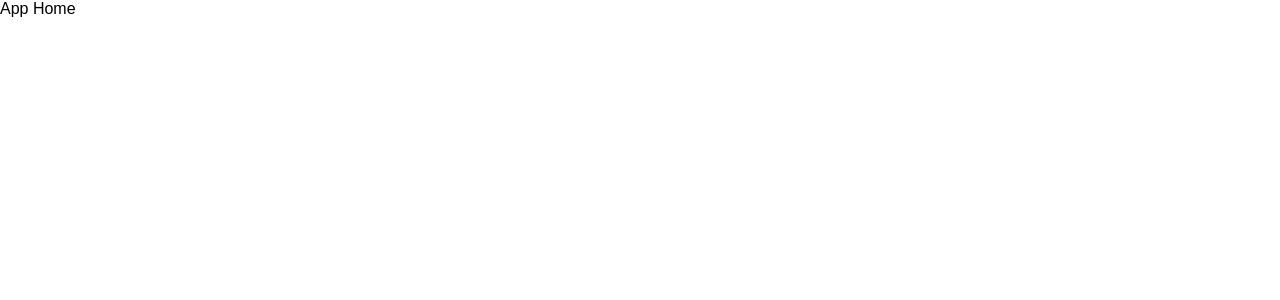
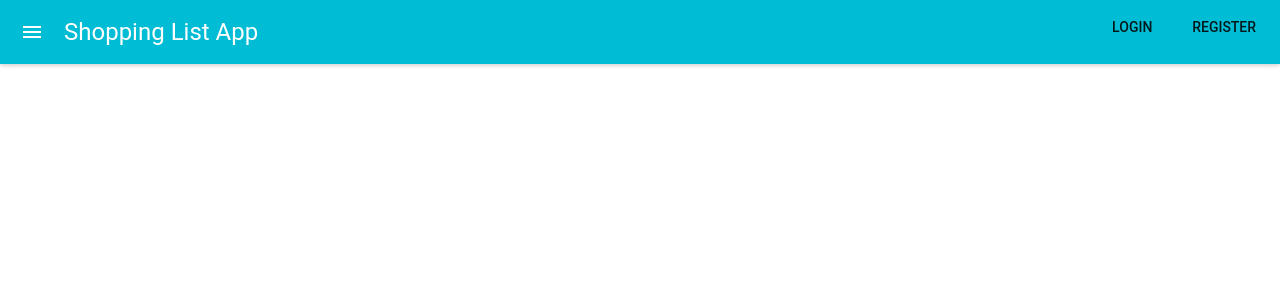
Before and after one commit to machariamarigi/shopping_list_front, a React (Create React App) app: page / in a window 1280 px wide. Shown: the top 300 px of the page. Built offline with nearby package versions, Linux system fonts and the light colour scheme.

Commit message:
[CHORE]Add MaterialUI theme to the Application

```diff
--- a/src/App.js
+++ b/src/App.js
@@ -1,18 +1,20 @@
 import React from 'react';
 import { Provider } from 'react-redux';
 import { BrowserRouter, Switch, Route } from 'react-router-dom';
+import MuiThemeProvider from 'material-ui/styles/MuiThemeProvider';
 
 import './App.css';
 import store from './store';
-import Landing from './containers/Landing'
-
+import Landing from './components/Landing';
 
 const App = () => (
   <Provider store={store}>
     <BrowserRouter>
-      <Switch>
-        <Route path="/" component={Landing} />
-      </Switch>
+      <MuiThemeProvider>
+        <Switch className="App">
+          <Route path="/" component={Landing} />
+        </Switch>
+      </MuiThemeProvider>
     </BrowserRouter>
   </Provider>
 );
```
